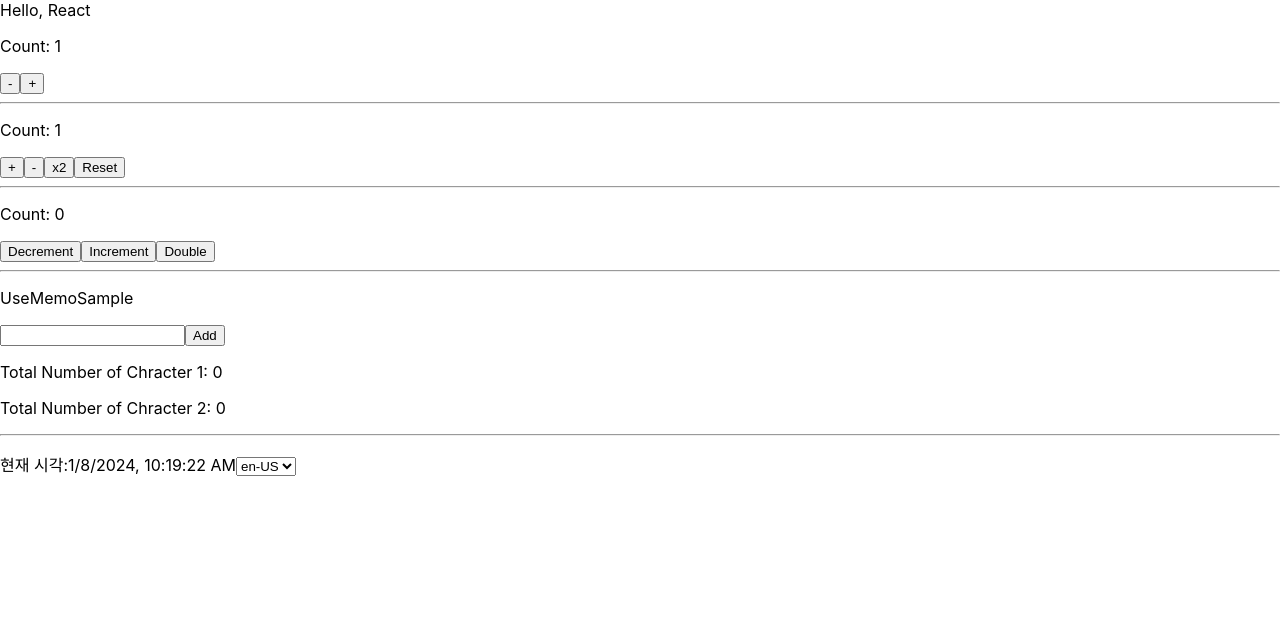
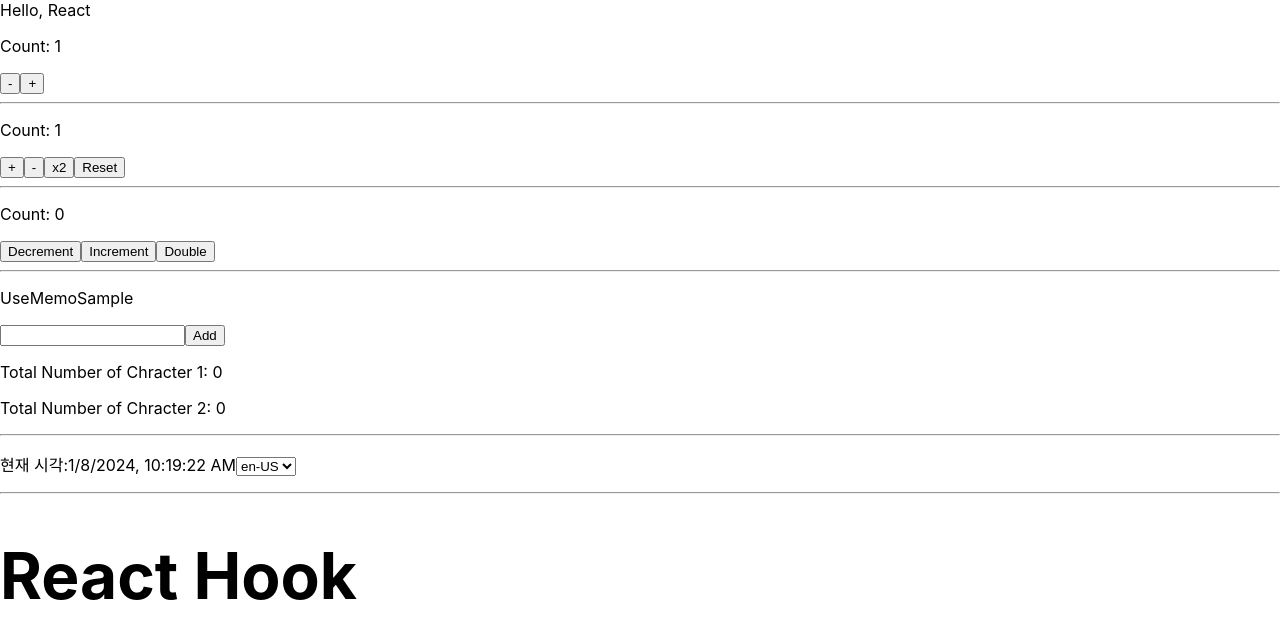
Before and after one commit to aaronsleepy/react-sample, a React (Create React App) app: page / in a window 1280 px wide. Shown: the top 638 px of the page. Built offline with nearby package versions, Linux system fonts and the light colour scheme.

Commit message:
feat: useContext 예제

```diff
--- /dev/null
+++ b/src/components/HookUseContextSample.tsx
@@ -0,0 +1,35 @@
+import React, { useContext } from "react"
+
+const TitleContext = React.createContext('')
+
+const Title = () => {
+    // <TitleContext.Consumer>
+    //     {(title) => {
+    //         return  <h1>{title}</h1>
+    //     }}
+    // </TitleContext.Consumer>
+
+    const value = useContext(TitleContext)
+
+    return <h1>{value}</h1>
+}
+
+const Header = () => {
+    return (
+        <h1>
+            <Title />
+        </h1>
+    )
+}
+
+const UseContextPage = () => {
+    const title = 'React Hook'
+
+    return (
+        <TitleContext.Provider value = {title}>
+            <Header />
+        </TitleContext.Provider>
+    )
+}
+
+export default UseContextPage
--- a/src/index.tsx
+++ b/src/index.tsx
@@ -11,6 +11,7 @@ import MemoParent from './components/memoization/MemoSample';
 import UseCallbackParent from './components/memoization/HookUseCallbackSample';
 import UseMemoSample from './components/memoization/HookUseMemoSample';
 import Clock from './components/effect/HookUseEffectSample';
+import UseContextPage from './components/HookUseContextSample';
 
 const root = ReactDOM.createRoot(
   document.getElementById('root') as HTMLElement
@@ -29,6 +30,8 @@ root.render(
     <UseMemoSample />
     <hr />
     <Clock />
+    <hr />
+    <UseContextPage />
   </React.StrictMode>
 );
 
```
